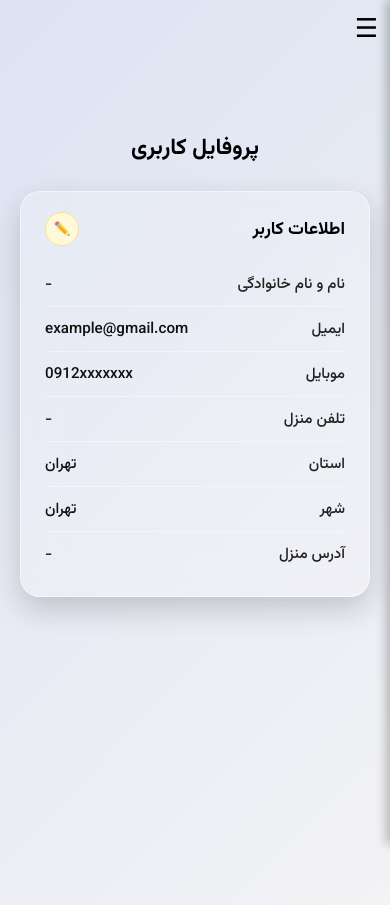
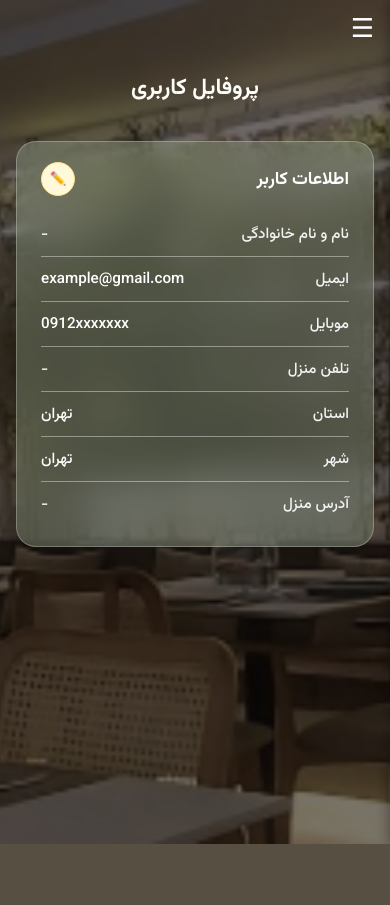
Before and after one commit to ZahraNajafi3128/Cafe-Restaurant-Website, a PHP site: page /profilePage.html in a window 390 px wide. After the commit the page ends 844 px from the top, so only its background shows below. Run offline with PHP 8.4, Linux system fonts and the light colour scheme.

Commit message:
edit profile page

```diff
--- a/mainPage.css
+++ b/mainPage.css
@@ -19,7 +19,7 @@ body {
 .glass-overlay {
   position: fixed;
   inset: 0;
-  background: rgba(106, 110, 93, 0.55); /* تونالیته سبز-خاکستری شبیه سکشن تماس */
+  background: rgba(47, 48, 43, 0.55); /* تونالیته سبز-خاکستری شبیه سکشن تماس */
   backdrop-filter: blur(14px);
   -webkit-backdrop-filter: blur(14px);
   z-index: -1;
--- a/mainPage.html
+++ b/mainPage.html
@@ -27,7 +27,7 @@
   <div class="sidebar" id="sidebar">
     <div class="close-btn" id="closeBtn">✖</div>
     <ul>
-      <li><a href="../Cafe-Restaurant-Website/profilePage.html">پنل کاربری</a></li>
+      <li><a href="../Cafe-Restaurant-Website/login.html">پنل کاربری</a></li>
       <li><a href="../Cafe-Restaurant-Website/menuPage.html">منو</a></li>
       <li><a href="../Cafe-Restaurant-Website/reservePage.html">رزرو مراسم</a></li>
       <li><a href="../Cafe-Restaurant-Website/jobPositionPage.html">فرصت‌های شغلی</a></li>
--- a/profilePage.css
+++ b/profilePage.css
@@ -8,42 +8,66 @@
   font-family: 'Vazirmatn', sans-serif;
 }
 
-/* پس‌زمینه کمی گرادیانی تا شیشه‌ای بودن کارت بهتر دیده شود */
+/* بک‌گراند ثابت */
 body {
-  background: linear-gradient(135deg, #dde3f3, #f3f3f5);
   direction: rtl;
+  font-family: 'Tahoma', 'Vazirmatn', sans-serif;
+  background: #1e1612;
+  display: flex;
+  justify-content: center;
+  align-items: center;
+  min-height: 100vh;
   margin: 0;
+  overflow-y: auto;
+  overflow-x: hidden;
+  color: #f5f5dc;
+  position: relative;
+  z-index: 1;
 }
 
-/* ---------- لِی‌اوت کلی ---------- */
+body::before {
+  content: '';
+  position: fixed;
+  top: 0;
+  left: 0;
+  width: 100%;
+  height: 100%;
+  background-image: url('../Cafe-Restaurant-Website/images/image2.png'); /* همون تصویر لاگین */
+  background-size: cover;
+  background-repeat: no-repeat;
+  background-position: center center;
+  background-color: rgba(30, 22, 18, 0.6);
+  background-blend-mode: multiply;
+  z-index: -1;
+}
 
+
+/* لایه شیشه‌ای کلی */
+
+
+/* لِی‌اوت کلی */
 .panel-wrapper {
   width: 100%;
   max-width: 100%;
   margin: 0;
   padding: 0;
-  display: grid;
-  grid-template-columns: 260px minmax(0, 1fr); /* چپ منو، راست محتوا */
-  column-gap: 30px;
+  display: block;
   min-height: 100vh;
   position: relative;
 }
 
-/* ---------- هدر موبایل ---------- */
-
+/* هدر + همبرگری */
 .mobile-header {
-  display: none;
-  grid-column: 1 / -1;
+  display: flex;
   justify-content: space-between;
   align-items: center;
-  padding: 10px 12px;
+  padding: 10px 16px;
+  color: #fff;
 }
 
 .mobile-header span {
   font-size: 1rem;
 }
-
-/* دکمه همبرگری بدون قاب */
 
 .hamburger {
   background: transparent;
@@ -52,33 +76,41 @@ body {
   padding: 0;
   font-size: 26px;
   cursor: pointer;
+  color: #fff;
 }
 
-/* ---------- منوی مستطیلی چپ ---------- */
-
+/* سایدبار off‑canvas */
 .side-menu {
-  grid-column: 1;
+  position: fixed;
+  top: 0;
+  right: -260px;
+  width: 260px;
   height: 100vh;
-  background-color: #f9f9fb;
-  border: none;
+  background: rgba(150, 167, 141, 0.35);
+  backdrop-filter: blur(18px);
+  -webkit-backdrop-filter: blur(18px);
   border-radius: 0;
-  box-shadow: 0 0 20px rgba(0,0,0,0.18);
+  box-shadow: -4px 0 10px rgba(0,0,0,0.25);
   padding: 25px 20px 30px;
   display: flex;
   flex-direction: column;
   align-items: center;
   z-index: 1001;
+  color: #ffffff;
+  transition: right .3s ease;
+}
+
+.side-menu.open {
+  right: 0;
 }
 
 .cafe-name {
   font-size: 1.2rem;
   margin-bottom: 20px;
   font-family: 'Pacifico', cursive;
-  letter-spacing: 2px;      /* دلخواه: فاصله حروف برای شبیه لوگو شدن */
+  letter-spacing: 2px;
   text-transform: uppercase;
 }
-
-/* دایره آپلود عکس */
 
 .avatar-wrapper {
   margin-bottom: 15px;
@@ -91,15 +123,14 @@ body {
   display: flex;
   align-items: center;
   justify-content: center;
-  overflow: hidden;               /* تصویر از دایره بیرون نزند */
+  overflow: hidden;
   cursor: pointer;
 }
 
-/* تصویر داخل آواتار */
 .avatar-image {
   width: 100%;
   height: 100%;
-  object-fit: cover;              /* تصویر کل دایره را پر کند */
+  object-fit: cover;
 }
 
 .greeting {
@@ -107,7 +138,7 @@ body {
   font-size: 0.95rem;
 }
 
-/* لینک‌های منو با آیکون پشت متن */
+/* لینک‌های منو */
 
 .side-nav {
   width: 100%;
@@ -117,75 +148,37 @@ body {
 }
 
 .nav-link {
-  position: relative;
-  display: block;
-  padding: 8px 40px 8px 0;      /* فضای سمت راست برای آیکون */
+  display: flex;
+  align-items: center;
+  gap: 10px;
+  padding: 8px 16px;
   font-size: 0.95rem;
-  color: #000;
+  color: #ffffff;
   text-decoration: none;
-  text-align: right;
 }
 
-.nav-text {
-  position: relative;
-  z-index: 1;
+.nav-link i {
+  font-size: 1.2rem;
+  color: #ffffff;
 }
 
-/* آیکون عمومی؛ تصویر در کلاس‌های جدا مشخص می‌شود */
-.nav-link::before {
-  content: "";
-  position: absolute;
-  right: 10px;
-  top: 50%;
-  transform: translateY(-50%);
-  width: 24px;
-  height: 24px;
-  background-repeat: no-repeat;
-  background-position: center;
-  background-size: contain;
-  opacity: 0.7;                 /* شبیه نمونه، کمی کم‌رنگ */
+.nav-link:hover i {
+  color: #c0bcb4;
 }
 
-/* آیتم فعال */
 .nav-link.active .nav-text {
   font-weight: 700;
 }
 
-/* برای هر گزینه، آیکون خودش از پوشه image (مسیر را طبق پروژه خودت تنظیم کن) */
-.nav-link--profile::before {
-  background-image: url("../project/images/coffee.png");
-}
-
-.nav-link--menu::before {
-  background-image: url("../project/images/coffee.png");
-}
-
-.nav-link--orders::before {
-  background-image: url("../project/images/coffee.png");
-}
-
-.nav-link--feedback::before {
-  background-image: url("../project/images/drinks-menu.png");
-}
-
-.nav-link--reserve::before {
-  background-image: url("../project/images/food-delivery.png");
-}
-
-.nav-link--logout::before {
-  background-image: url("../project/images/coffee.png");
-}
-
-/* ---------- محتوای راست (تایتل + کارت) ---------- */
+/* محتوای اصلی */
 
 .panel-content {
-  grid-column: 2;
-  padding: 40px;
+  padding: 40px 20px;
   display: flex;
   flex-direction: column;
   align-items: center;
-  justify-content: center;     /* تایتل و کارت وسط عمودی ستون */
-  min-height: 100vh;
+  justify-content: center;
+  min-height: calc(100vh - 50px);
 }
 
 .section-title {
@@ -193,20 +186,22 @@ body {
   margin-bottom: 25px;
   text-align: center;
   width: 100%;
+  color: #fffdf7;
 }
 
-/* ---------- کارت اطلاعات کاربر (شیشه‌ای) ---------- */
+/* کارت اطلاعات کاربر */
 
 .contact-card {
-  background: rgba(255, 255, 255, 0.16);
+  background: rgba(150, 167, 141, 0.35);
   backdrop-filter: blur(18px);
   -webkit-backdrop-filter: blur(18px);
   border-radius: 20px;
-  border: 1px solid rgba(255, 255, 255, 0.45);
-  box-shadow: 0 12px 30px rgba(0, 0, 0, 0.18);
+  border: 1px solid rgba(255, 255, 255, 0.25);
+  box-shadow: 0 12px 30px rgba(0, 0, 0, 0.22);
   padding: 20px 24px;
   max-width: 650px;
   width: 100%;
+  color: #ffffff;
 }
 
 .contact-card__header {
@@ -221,8 +216,6 @@ body {
   font-weight: 700;
 }
 
-/* دکمه آیکون ادیت */
-
 .contact-card__edit-btn {
   background: #fff8d9;
   border: 1px solid #ffe08a;
@@ -235,8 +228,6 @@ body {
   justify-content: center;
   cursor: pointer;
 }
-
-/* ردیف‌های فقط-متن */
 
 .contact-row {
   display: flex;
@@ -252,13 +243,13 @@ body {
 }
 
 .contact-row__label {
-  color: #222;
+  color: #f2f2f2;
   min-width: 140px;
   text-align: right;
 }
 
 .contact-row__value {
-  color: #111;
+  color: #ffffff;
   text-align: left;
 }
 
@@ -292,7 +283,7 @@ body {
 }
 
 .btn-primary {
-  background-color: #657fd6;
+  background-color: #556B2F;
   color: #fff;
   border: none;
   border-radius: 6px;
@@ -309,7 +300,7 @@ body {
   cursor: pointer;
 }
 
-/* ---------- بک‌دراپ موبایل ---------- */
+/* بک‌دراپ */
 
 .backdrop {
   position: fixed;
@@ -326,43 +317,20 @@ body {
   pointer-events: auto;
 }
 
-/* ---------- ریسپانسیو ---------- */
+/* اوورراید نهایی موبایل: کارت بیاد بالاتر */
 
 @media (max-width: 800px) {
-  .panel-wrapper {
-    grid-template-columns: 1fr;
-    min-height: 100vh;
-  }
-
-  .mobile-header {
-    display: flex;
-  }
-
   .panel-content {
-    grid-column: 1;
-    padding: 70px 20px 30px;
-    align-items: center;
-    justify-content: flex-start;
-  }
-
-  .side-menu {
-    position: fixed;
-    top: 0;
-    right: -260px;
-    width: 260px;
-    height: 100vh;
-    border-radius: 0;
-    box-shadow: -4px 0 10px rgba(0,0,0,0.25);
-    transition: right .3s ease;
-    background-color: #f9f9fb;
-    padding-top: 40px;
-  }
-
-  .side-menu.open {
-    right: 0;
+    padding-top: 10px !important;
+    padding-right: 16px !important;
+    padding-left: 16px !important;
+    padding-bottom: 24px !important;
+    min-height: auto !important;
+    justify-content: flex-start !important;
   }
 
   .contact-card {
-    max-width: 100%;
+    max-width: 100% !important;
+    margin-top: 10px !important;
   }
 }
--- a/profilePage.html
+++ b/profilePage.html
@@ -2,28 +2,41 @@
 <html lang="fa" dir="rtl">
 <head>
   <meta charset="UTF-8" />
+  <meta name="viewport" content="width=device-width, initial-scale=1.0" />
   <title>پنل کاربری - پروفایل</title>
+
+  <!-- استایل صفحه پروفایل -->
   <link rel="stylesheet" href="profilePage.css" />
+
+  <!-- Font Awesome برای آیکون‌های منو -->
+  <link
+    rel="stylesheet"
+    href="https://cdnjs.cloudflare.com/ajax/libs/font-awesome/6.5.0/css/all.min.css"
+  />
 </head>
 <body>
+  <!-- لایه شیشه‌ای سراسری روی بک‌گراند -->
+  <div class="glass-overlay"></div>
+
   <div class="panel-wrapper">
 
-    <!-- هدر موبایل + دکمه همبرگری -->
+    <!-- هدر + دکمه همبرگری -->
     <header class="mobile-header">
       <button id="menuToggle" class="hamburger" aria-label="باز کردن منو">☰</button>
     </header>
 
-    <!-- منوی ثابت (سمت چپ) -->
+    <!-- سایدبار off-canvas -->
     <aside class="side-menu" id="sideMenu">
       <h2 class="cafe-name">OASIS</h2>
 
       <div class="avatar-wrapper">
         <label for="avatar-input" class="avatar-circle">
-          <!-- عکس دیفالت پروفایل (از پوشه image) -->
-          <img id="avatarPreview"
-               class="avatar-image"
-               src="../project/images/resturant.jpg"
-               alt="عکس پروفایل" />
+          <img
+            id="avatarPreview"
+            class="avatar-image"
+            src="../Cafe-Restaurant-Website/images/pro-user.png"
+            alt="عکس پروفایل"
+          />
         </label>
         <input type="file" id="avatar-input" accept="image/*" hidden />
       </div>
@@ -31,43 +44,50 @@
       <p class="greeting">سلام سونیا!</p>
 
       <nav class="side-nav">
-        <a href="profilePage.html" class="nav-link nav-link--profile active">
+        <a href="profilePage.html" class="nav-link active">
+          <i class="fas fa-user"></i>
           <span class="nav-text">پروفایل</span>
         </a>
 
-        <a href="menu.html" class="nav-link nav-link--menu">
+        <a href="menu.html" class="nav-link">
+          <i class="fas fa-utensils"></i>
           <span class="nav-text">مشاهده منو</span>
         </a>
 
-        <a href="orderListPage.html" class="nav-link nav-link--orders">
+        <a href="orderListPage.html" class="nav-link">
+          <i class="fas fa-clipboard-list"></i>
           <span class="nav-text">لیست سفارشات</span>
         </a>
 
-        <a href="feedbackPage.html" class="nav-link nav-link--feedback">
+        <a href="feedbackPage.html" class="nav-link">
+          <i class="fas fa-comment-dots"></i>
           <span class="nav-text">انتقاد / پیشنهاد</span>
         </a>
 
-        <a href="reservePage.html" class="nav-link nav-link--reserve">
+        <a href="reservePage.html" class="nav-link">
+          <i class="fas fa-calendar-check"></i>
           <span class="nav-text">رزرو مراسم</span>
         </a>
 
-        <a href="logout.html" class="nav-link nav-link--logout">
+        <a href="logout.html" class="nav-link">
+          <i class="fas fa-right-from-bracket"></i>
           <span class="nav-text">خروج</span>
         </a>
       </nav>
     </aside>
 
-    <!-- محتوای صفحه (سمت راست) -->
+    <!-- محتوای صفحه -->
     <main class="panel-content">
       <h1 class="section-title">پروفایل کاربری</h1>
 
-      <!-- کارت اطلاعات کاربر (نمایش + ویرایش) -->
       <section class="contact-card">
         <header class="contact-card__header">
           <h2 class="contact-card__title">اطلاعات کاربر</h2>
-          <button class="contact-card__edit-btn"
-                  id="contactEditBtn"
-                  aria-label="ویرایش اطلاعات کاربر">
+          <button
+            class="contact-card__edit-btn"
+            id="contactEditBtn"
+            aria-label="ویرایش اطلاعات کاربر"
+          >
             ✏️
           </button>
         </header>
@@ -143,7 +163,7 @@
       </section>
     </main>
 
-    <!-- پس‌زمینه تیره برای منوی موبایل -->
+    <!-- بک‌دراپ برای منو -->
     <div class="backdrop" id="backdrop"></div>
   </div>
 
```
Also changed, not shown: profilePage.js (+2 -7 lines), images/pro-user.png (added), images/silhouette.png (deleted), images/user.png (deleted).
